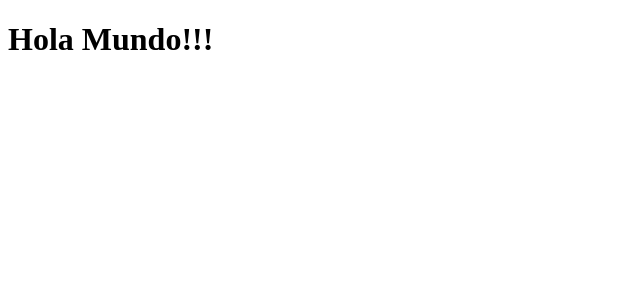
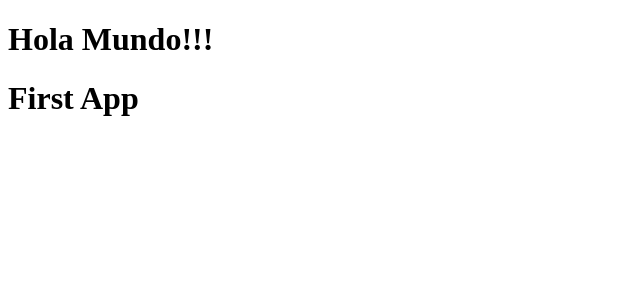
Before and after one commit to MarioEduardoAlvarezTorres/React, a React (Vite) app in the folder 03-counter-app-vite/: page / in a window 1280 px wide. Shown: the top 300 px of the page, without its empty margins (0-640 px from the left). Built offline with nearby package versions, Linux system fonts and the light colour scheme.

Commit message:
Creacion de Primeros componentes

```diff
--- /dev/null
+++ b/03-counter-app-vite/src/FirstApp.jsx
@@ -0,0 +1,3 @@
+export const FirstApp = () =>{
+    return <h1>First App</h1>
+}
--- /dev/null
+++ b/03-counter-app-vite/src/HelloWorldApp.jsx
@@ -0,0 +1,4 @@
+export function App(){
+    //document.createElement.....
+    return (<h1>Hola Mundo!!!</h1>);
+}
--- a/03-counter-app-vite/src/main.jsx
+++ b/03-counter-app-vite/src/main.jsx
@@ -1,13 +1,12 @@
 import React from 'react';
 import ReactDOM from 'react-dom/client'
+import { FirstApp } from './FirstApp';
+import { App } from './HelloWorldApp'
 
-function App(){
-    //document.createElement.....
-    return <h1>Hola Mundo!!!</h1>;
-}
-
+FirstApp
 ReactDOM.createRoot(document.getElementById('root')).render(
     <React.StrictMode>
         <App/>
+        <FirstApp/>
     </React.StrictMode>
 );
```
